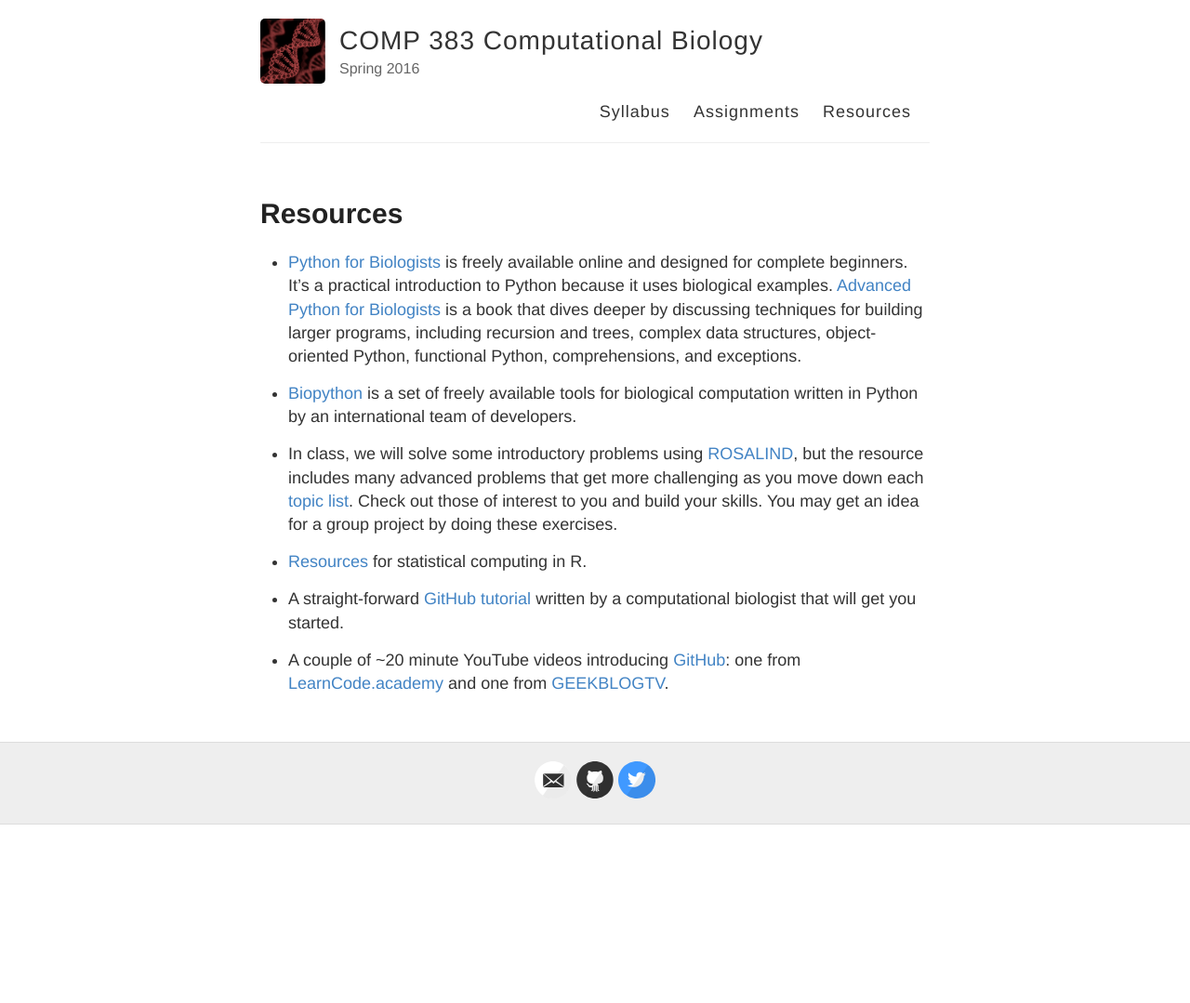
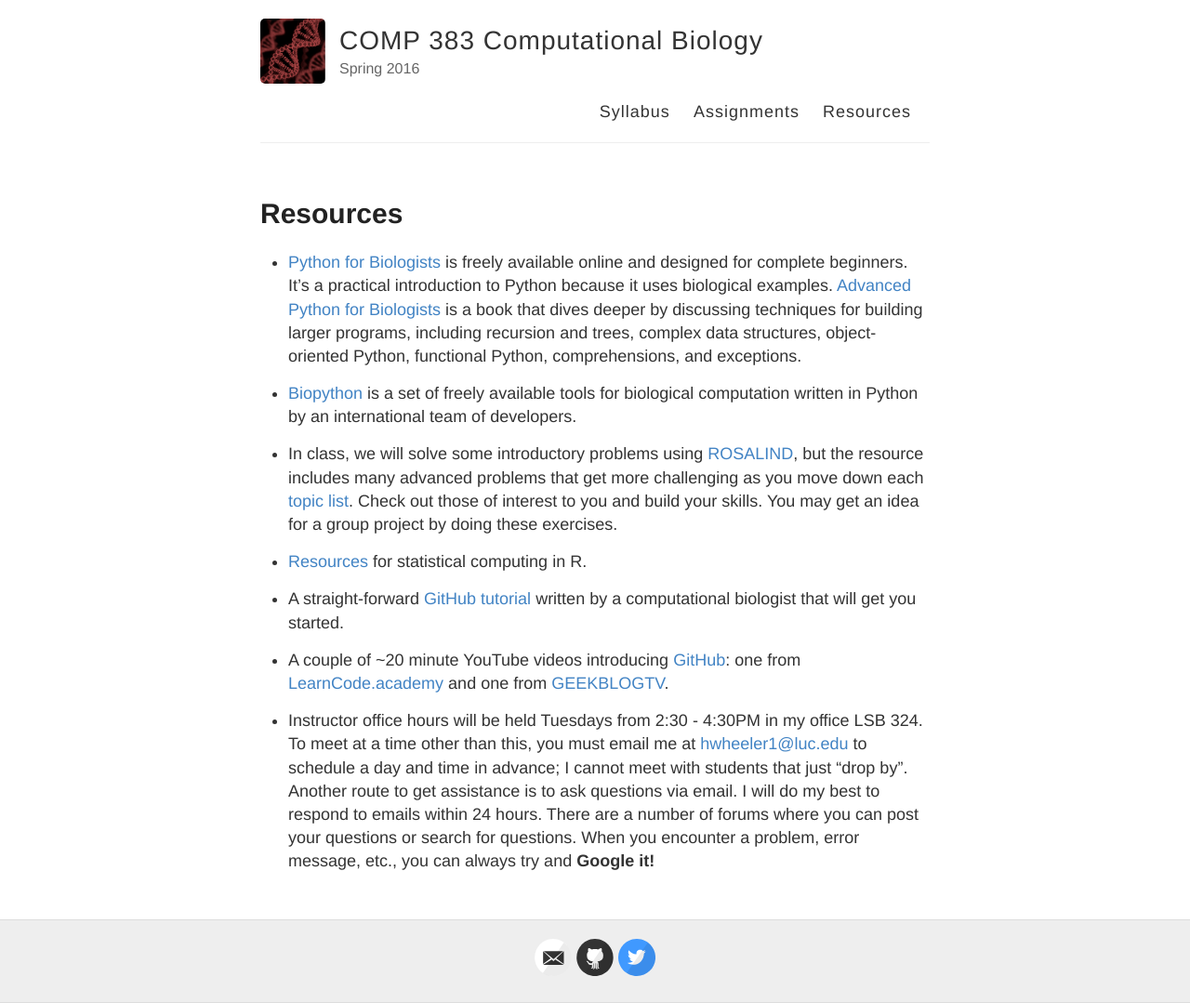
Before and after one commit to hwheeler01/CompBio, a Jekyll site: the page built from resources.md, in a window 1280 px wide. Shown: the whole page at 93% size. Built offline with Jekyll 4.4.1, drawn with Linux system fonts in a browser that asks for light colours; Markdown is read by kramdown in place of the engine named in the settings; before the commit the page ends 900 px from its top, so only the background shows below that.

Commit message:
add office hour info

```diff
--- a/resources.md
+++ b/resources.md
@@ -15,3 +15,5 @@ permalink: /resources/
 - A straight-forward <a href="http://www.cureffi.org/2014/08/27/git-tutorial/">GitHub tutorial</a> written by a computational biologist that will get you started.
 
 - A couple of ~20 minute YouTube videos introducing <a href="https://github.com/">GitHub</a>: one from <a href="https://www.youtube.com/watch?v=0fKg7e37bQE">LearnCode.academy</a> and one from <a href="https://www.youtube.com/watch?v=LXoWxrTdXkM">GEEKBLOGTV</a>.
+
+-  Instructor office hours will be held Tuesdays from 2:30 - 4:30PM in my office LSB 324. To meet at a time other than this, you must email me at <hwheeler1@luc.edu> to schedule a day and time in advance; I cannot meet with students that just “drop by”. Another route to get assistance is to ask questions via email. I will do my best to respond to emails within 24 hours. There are a number of forums where you can post your questions or search for questions. When you encounter a problem, error message, etc., you can always try and **Google it!**
```
